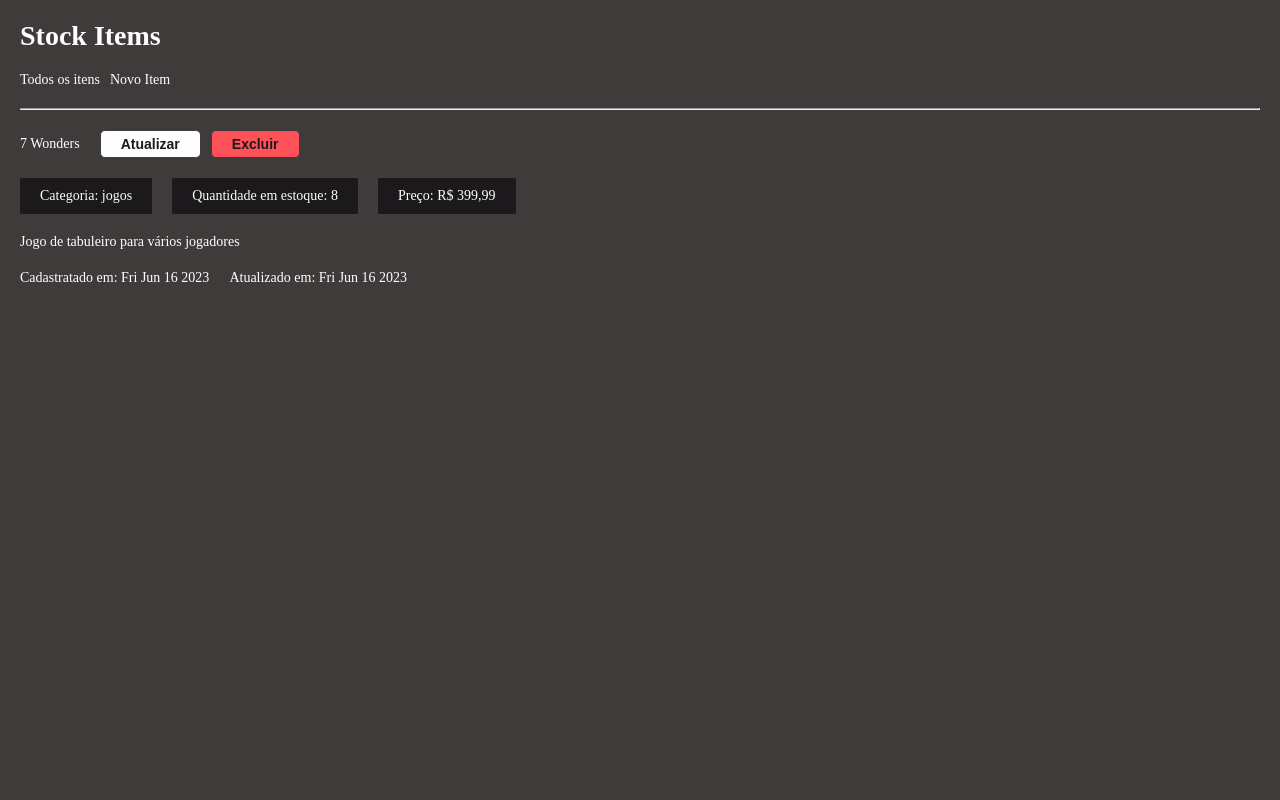
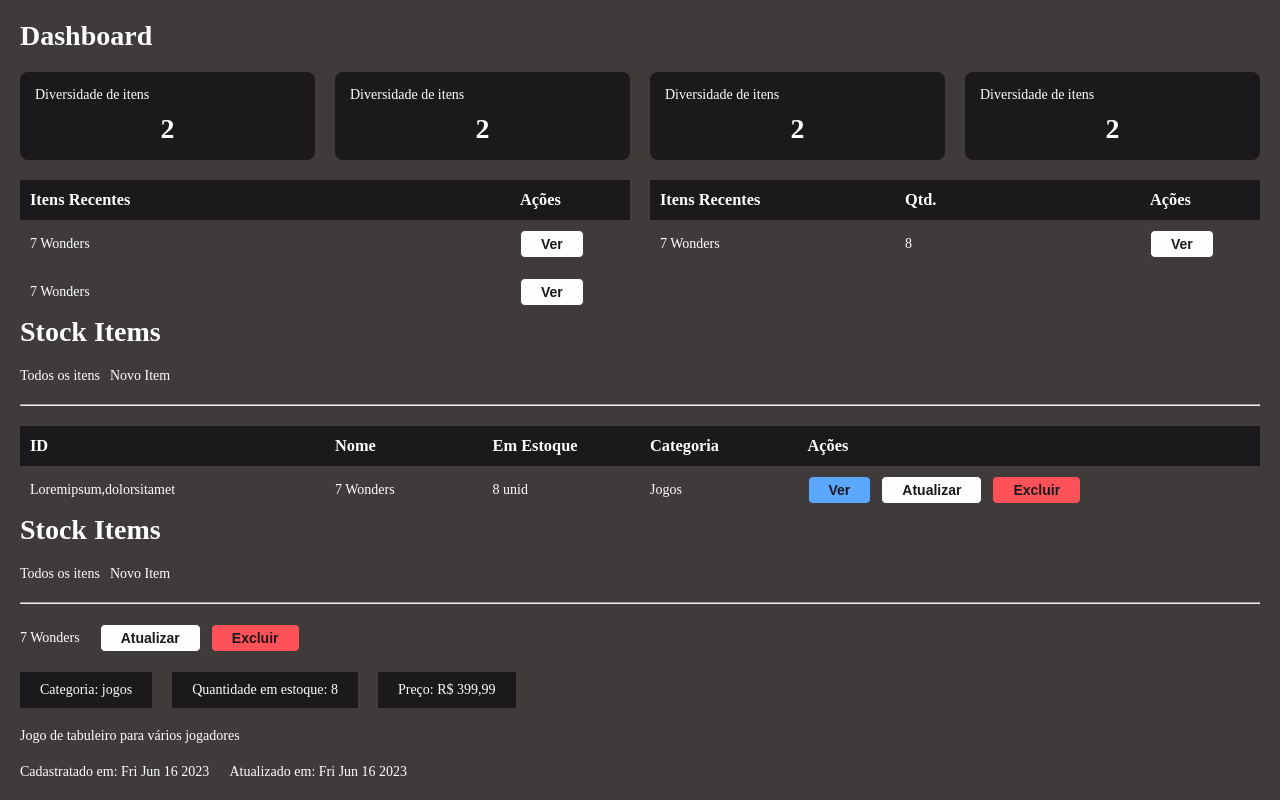
Before and after one commit to AndersonPAlmeida/gestor-de-estoque, a React (Vite) app: page / in a window 1280 px wide. Built offline with nearby package versions, Linux system fonts and the light colour scheme.

Commit message:
Modificação no alim-items dos items com display grid

```diff
--- a/src/App.jsx
+++ b/src/App.jsx
@@ -6,8 +6,8 @@
 export function App() {
   return (
     <>
-      {/* <Home/> */}
-      {/* <ItemInStock /> */}
+      <Home/>
+      <ItemInStock />
       <ItemIndividual />
     </>
   )
--- a/src/pages/Home/components/ListProductsEnding/ListProductsEnding.module.css
+++ b/src/pages/Home/components/ListProductsEnding/ListProductsEnding.module.css
@@ -1,6 +1,7 @@
 .titles, .list {
   display: grid;
   grid-template-columns: 1fr  1fr 10rem;
+  align-items: center;
   padding: 1rem;
 }
 
--- a/src/pages/Home/components/ListProductsRecent/ListProductsRecent.module.css
+++ b/src/pages/Home/components/ListProductsRecent/ListProductsRecent.module.css
@@ -1,6 +1,7 @@
 .titles, .list {
   display: grid;
   grid-template-columns: 1fr 10rem;
+  align-items: center;
   padding: 1rem;
 }
 
--- a/src/pages/ItemInStock/ItemInStock.module.css
+++ b/src/pages/ItemInStock/ItemInStock.module.css
@@ -14,6 +14,7 @@
   padding: 1rem;
   display: grid;
   grid-template-columns: 2fr repeat(3, 1fr) 3fr;
+  align-items: center;
   gap: 1rem;
 }
 
```
